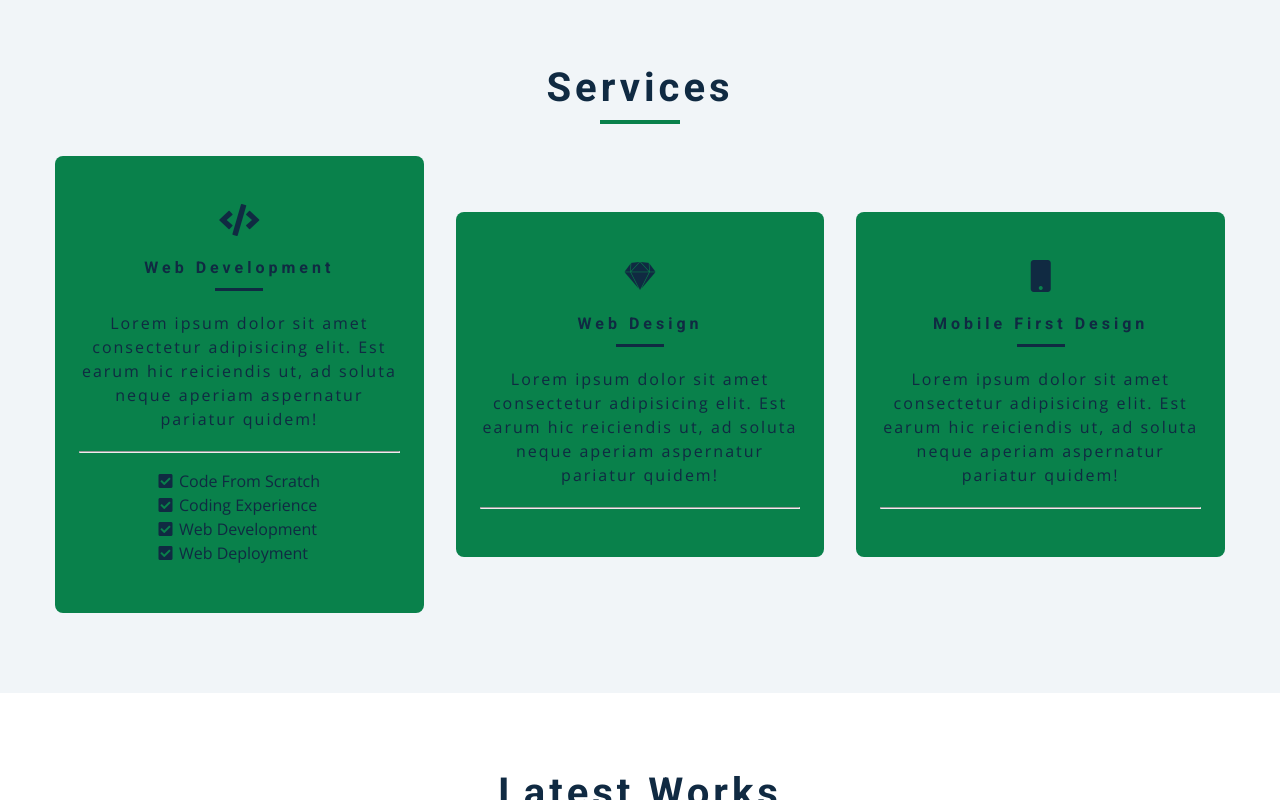
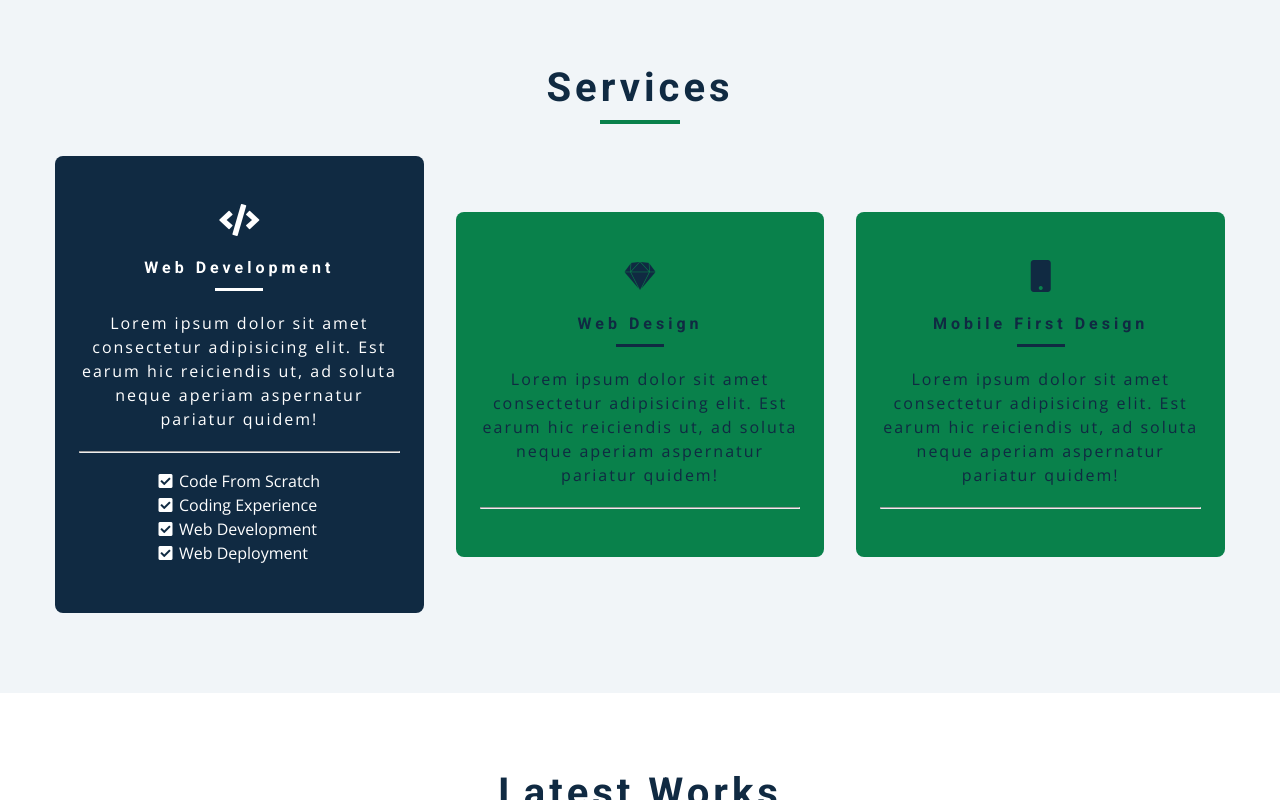
Before and after one commit to jakesmith4/jakes-dev-portfolio, a plain HTML site: page index.html in a window 1280 px wide. Both pictures are taken after a click on the link 239 px from the left and 1777 px from the top of the page. Shown: the part 1377-2177 px from the top of the page. Drawn offline with nearby package versions, Linux system fonts and the light colour scheme.

Commit message:
fixed hover state to off on sevices section

```diff
--- a/css/styles.css
+++ b/css/styles.css
@@ -622,7 +622,7 @@ Services
   text-align: left;
 }
 
-.service:hover .service-ul {
+.color .service-ul {
   color: var(--clr-white);
 }
 
@@ -637,18 +637,18 @@ Services
   gap: 0 0.4rem;
 }
 
-.service:hover {
+.color .service {
   background: var(--clr-grey-1);
   color: var(--clr-white);
 }
 
-.service:hover p,
-.service:hover h4,
-.service:hover .service-icon {
-  color: var(--clr-white);
-}
-
-.service:hover .underline {
+.color p,
+.color h4,
+.color .service-icon {
+  color: var(--clr-white);
+}
+
+.color .underline {
   background: var(--clr-white);
 }
 
--- a/js/app.js
+++ b/js/app.js
@@ -28,5 +28,6 @@ serviceLinks.forEach(function (link) {
   link.addEventListener('click', function (e) {
     e.preventDefault();
     e.currentTarget.childNodes[1].classList.toggle('show');
+    e.currentTarget.classList.toggle('color');
   });
 });
```
